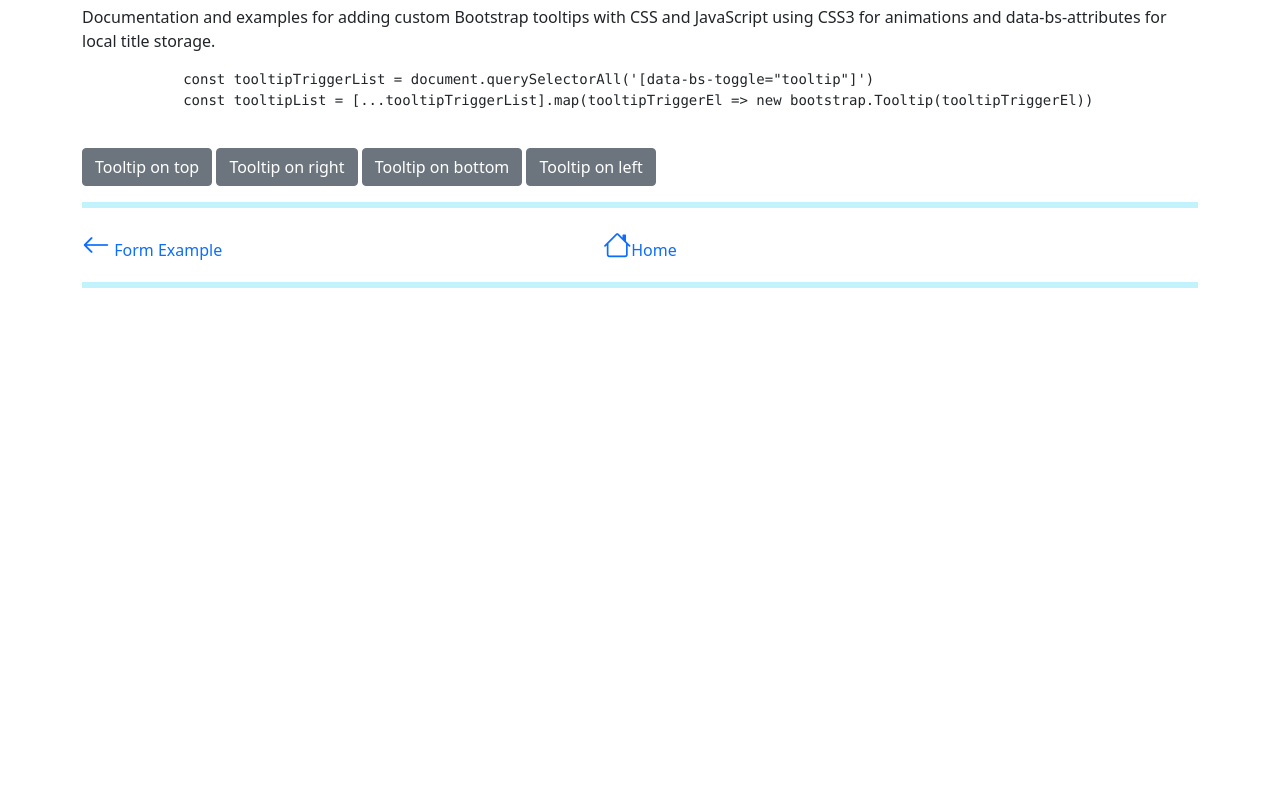
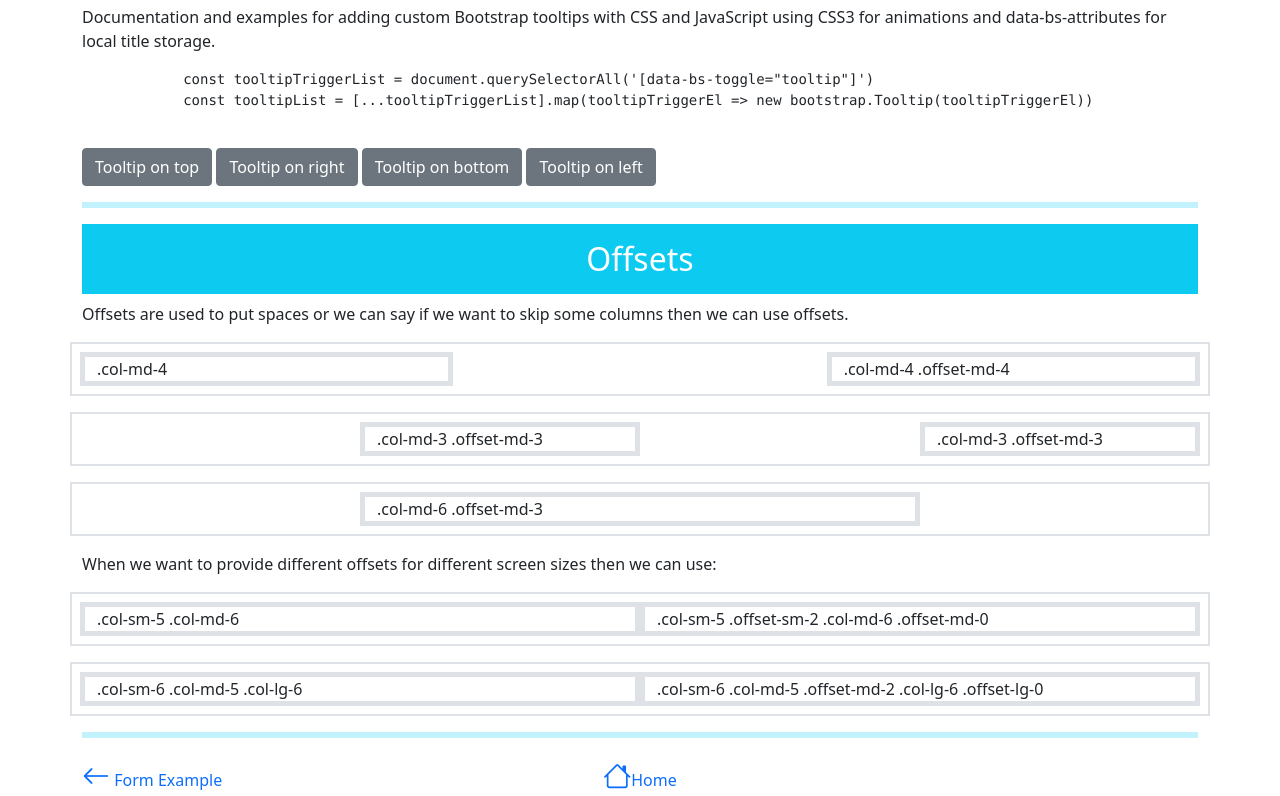
Before and after one commit to Visu1307/Bootstrap, a plain HTML site: page components.html in a window 1280 px wide. Shown: the part 8979-9775 px from the top of the page. Before the commit the page ends 9283 px from the top, so only its background shows below. Drawn offline with nearby package versions, Linux system fonts and the light colour scheme.

Commit message:
Offset demo added

```diff
--- a/components.html
+++ b/components.html
@@ -937,6 +937,30 @@
           <button type="button" class="btn btn-secondary" data-bs-toggle="tooltip" data-bs-placement="left" data-bs-title="Tooltip on left">
             Tooltip on left
           </button>
+          <hr class="border border-info border-3">
+          <h2 id="tooltips" class="bg-info text-white text-center p-3 mt-3">Offsets</h2>
+          <p>Offsets are used to put spaces or we can say if we want to skip some columns then we can use offsets.</p>
+          <div class="row border border-2 my-3 p-2">
+              <div class="col-md-4 border border-5">.col-md-4</div>
+              <div class="col-md-4 offset-md-4 border border-5">.col-md-4 .offset-md-4</div>
+            </div>
+            <div class="row border border-2 my-3 p-2">
+              <div class="col-md-3 offset-md-3 border border-5">.col-md-3 .offset-md-3</div>
+              <div class="col-md-3 offset-md-3 border border-5">.col-md-3 .offset-md-3</div>
+            </div>
+            <div class="row border border-2 my-3 p-2">
+              <div class="col-md-6 offset-md-3 border border-5">.col-md-6 .offset-md-3</div>
+            </div>
+            <p>When we want to provide different offsets for different screen sizes then we can use:</p>
+                <div class="row border border-2 my-3 p-2">
+                    <div class="col-sm-5 col-md-6 border border-5">.col-sm-5 .col-md-6</div>
+                    <div class="col-sm-5 offset-sm-2 col-md-6 offset-md-0 border border-5">.col-sm-5 .offset-sm-2 .col-md-6 .offset-md-0</div>
+                </div>
+                <div class="row border border-2 my-3 p-2">
+                    <div class="col-sm-6 col-md-5 col-lg-6 border border-5">.col-sm-6 .col-md-5 .col-lg-6</div>
+                    <div class="col-sm-6 col-md-5 offset-md-2 col-lg-6 offset-lg-0 border border-5">.col-sm-6 .col-md-5 .offset-md-2 .col-lg-6
+                        .offset-lg-0</div>
+                </div>
         <hr class="border border-info border-3">
         <div class="row">
             <div class="col text-start">
@@ -949,7 +973,6 @@
             <div class="col text-end">
             </div>
         </div>
-        <hr class="border border-info border-3">
     </div>
 </body>
 <script>
```
